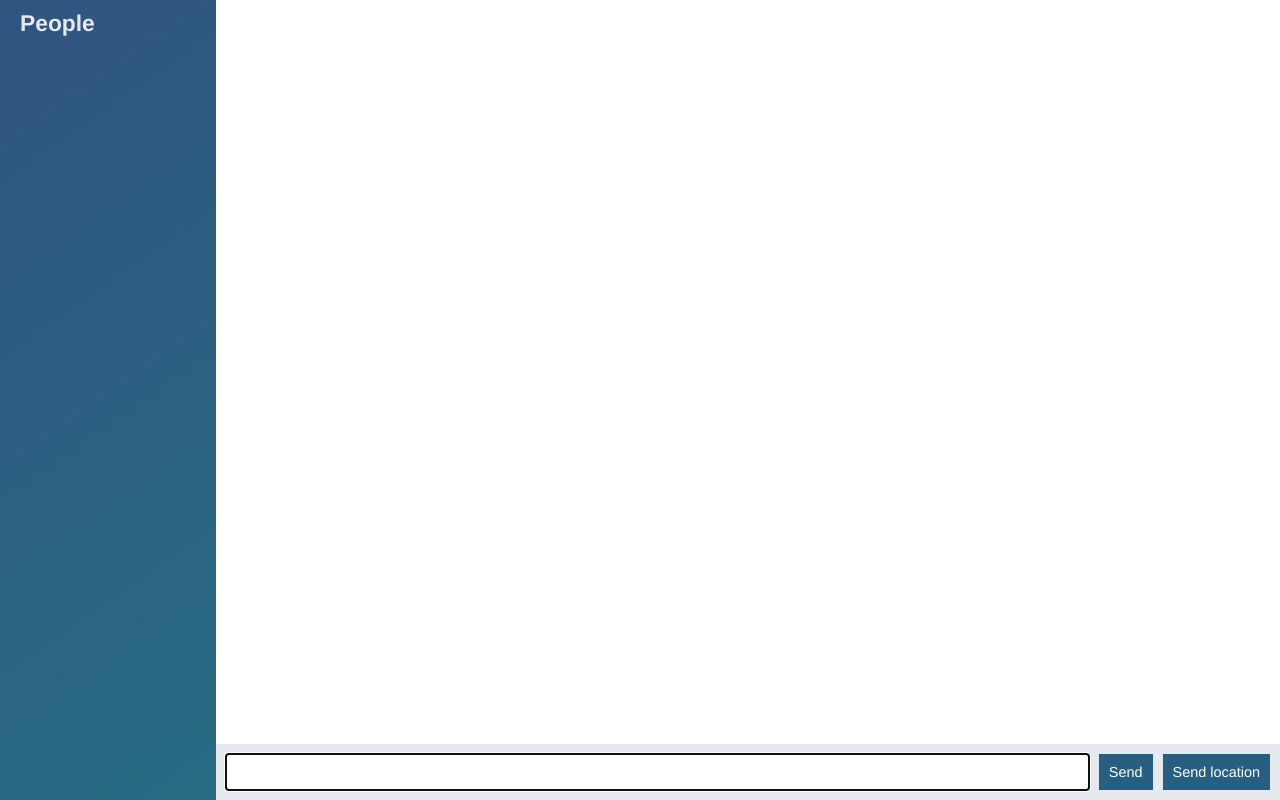
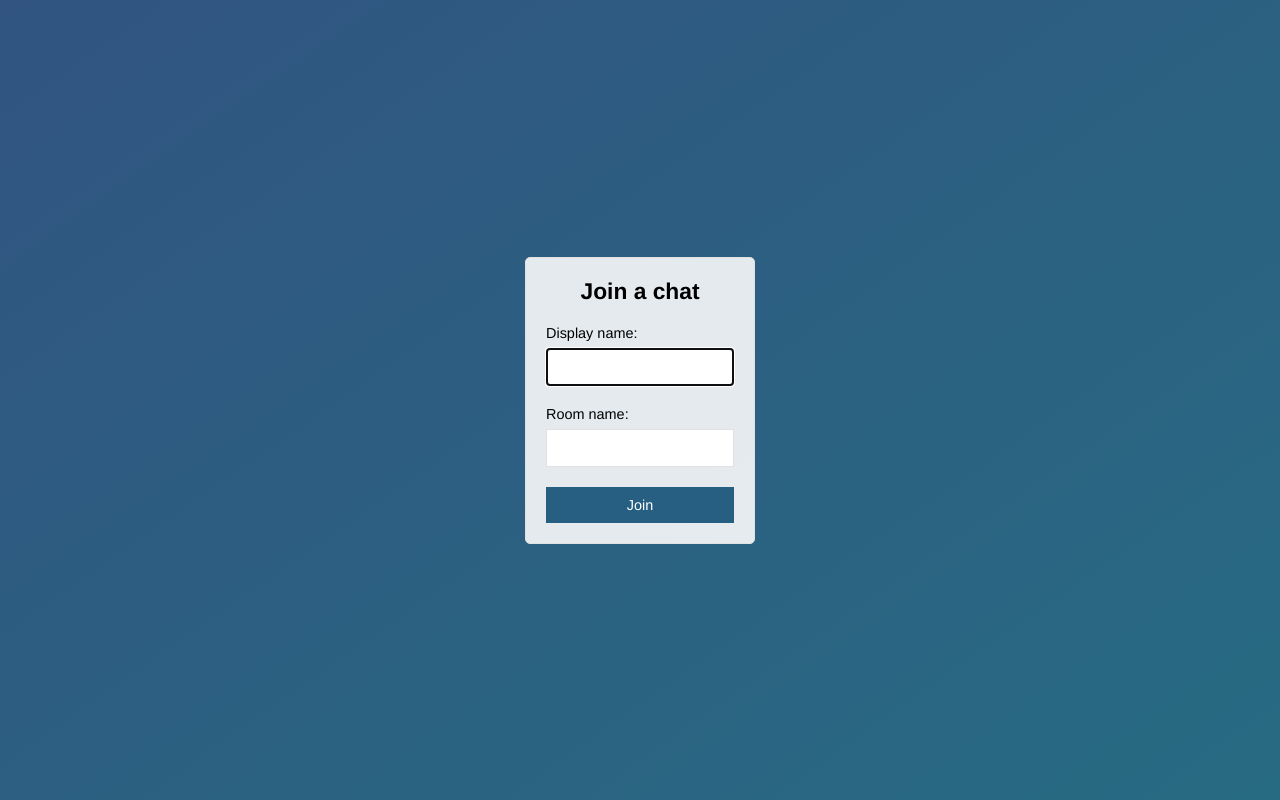
Before and after one commit to zeltera/node-chat-app, a website: page public/index.html in a window 1280 px wide. Drawn offline with nearby package versions, Linux system fonts and the light colour scheme; no server answers.

Commit message:
add join page

```diff
--- a/public/index.html
+++ b/public/index.html
@@ -1,59 +1,32 @@
-<!DOCTYPE  html>
-
-<html>
+<!DOCTYPE html>
+<html lang="en" dir="ltr">
   <head>
-		<meta charset="utf-8" />
+    <meta charset="utf-8">
+    <title>Join | ChatApp</title>
   	<link rel="stylesheet" href="/css/styles.css">
+    <meta name="viewport" content="width=device-width, initial-scale=1, user-scalable=no">
   </head>
-	<body class="chat">
-		<div class="chat__sidebar">
-			<h3>People</h3>
-			<div id="users"></div>
+  <body class="centered-form">
+    <div class="centered-form__form">
+      <form action="/chat.html">
+      <div class="form-field">
+        <h3>Join a chat</h3>
       </div>
 
-		<div class="chat__main">
-			<ol id="messages" class="chat__messages"></ol>
-
-			<div class="chat__footer">
-				<form id="message-form" >
-					<input name="message" type="text" autofocus autocomplete="off" />
-					<button>Send</button>
-				</form>
-				<button id="sendLocation">Send location</button>
+      <div class="form-field">
+        <label>Display name:</label>
+        <input type="text" name="name" autofocus />
       </div>
 
+      <div class="form-field">
+        <label>Room name:</label>
+        <input type="text" name="room" />
       </div>
 
-		<script id="message-template" type="template">
-			<li class="message">
-				<div class="message__title">
-					<h4>{{from}}</h4>
-					<span>{{createdAt}}</span>
+      <div class="form-field">
+        <button>Join</button>
       </div>
-				<div class="message__body"><p>{{text}}</p></div>
-			</li>
-		</script>
-
-		<script id="location-message-template" type="template">
-			<li class="message">
-				<div class="message__title">
-					<h4>{{from}}</h4>
-					<span>{{createdAt}}</span>
+      </form>
     </div>
-				<div class="message__body">
-					<p>
-						<a href="{{url}}" target="_blank">{{url}}</a>
-					</p>
-				</div>
-			</li>
-		</script>
-
-
-		<script src="/socket.io/socket.io.js"></script>
-		<script src="/js/libs/jquery-3.3.1.min.js"></script>
-		<script src="/js/libs/moment.js"></script>
-		<script src="/js/libs/mustache.js"></script>
-		<script src="/js/index.js"></script>
   </body>
-
 </html>
```
Also changed, not shown: public/chat.html (added, +59 -0 lines), public/js/chat.js (renamed from public/js/index.js). Lines whose indentation alone changed are shown as unchanged.
